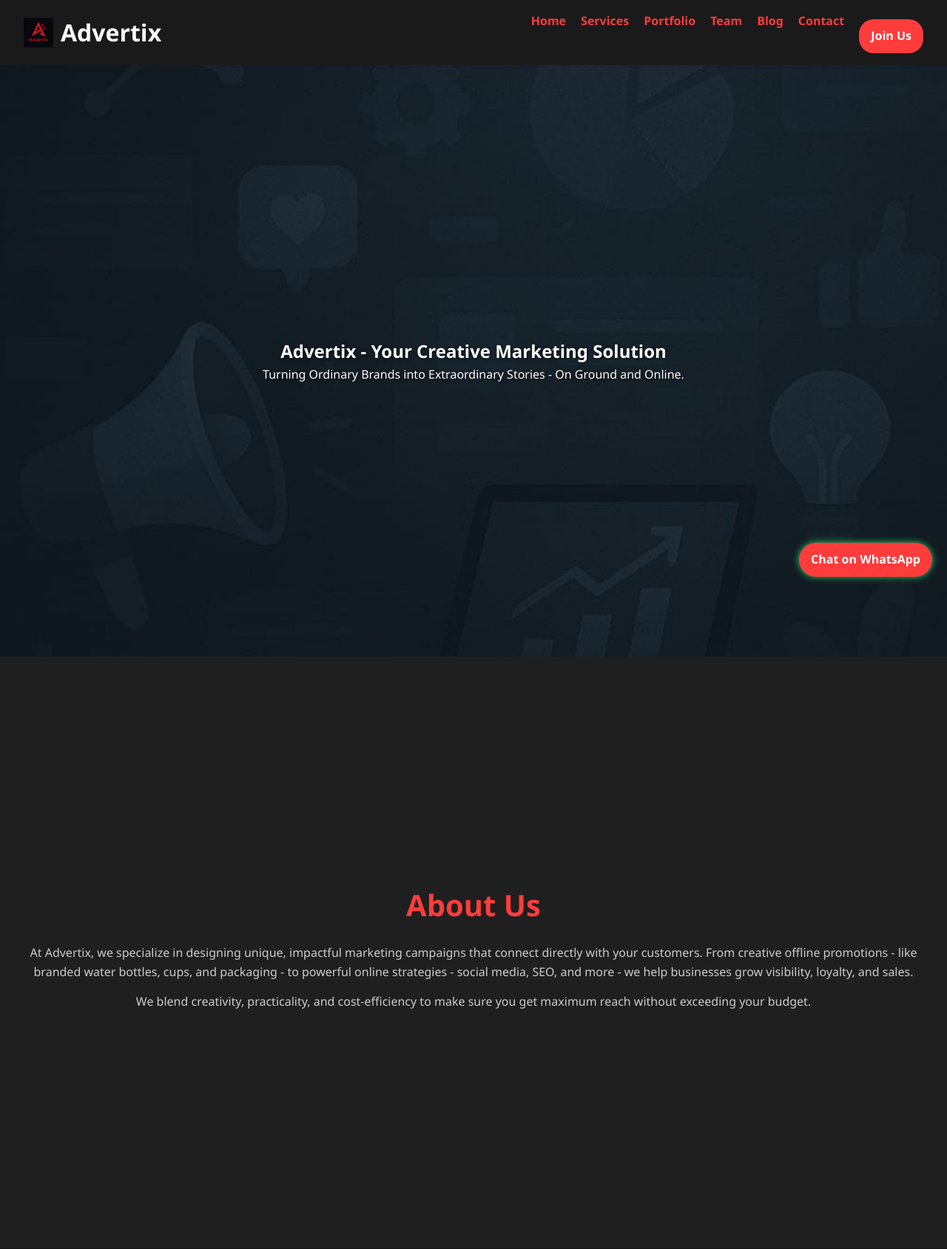
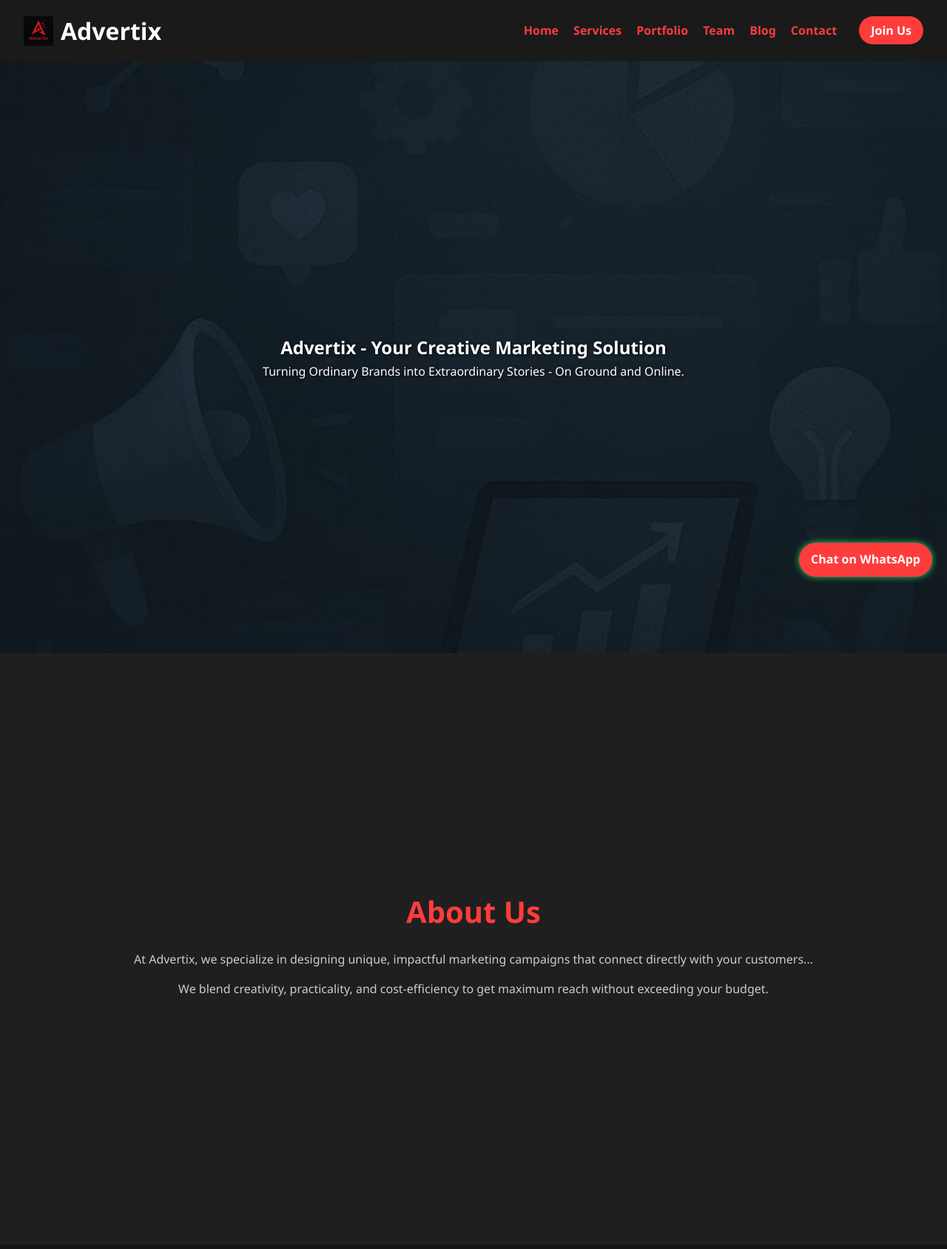
Before and after one commit to Coderbeb/advertix, a Flask app: page / in a window 1280 px wide. Shown: the top 1689 px of the page at 74% size. Run offline with Flask 3, Linux system fonts and the light colour scheme; data that the repository does not hold is empty.

Commit message:
Updated all project files

```diff
--- a/static/styles.css
+++ b/static/styles.css
@@ -282,48 +282,33 @@ nav ul li a:hover {
   text-decoration: none;
   font-weight: bold;
 }
-/* Hide desktop/mobile-specific buttons */
-.desktop-only {
-  display: inline-block;
+.hamburger {
+  display: none;
+  font-size: 28px;
+  cursor: pointer;
+  color: #ff3c3c;
+  margin-left: auto;
 }
 
-.mobile-only {
-  display: none;
+/* Make Join Us inside nav look like a button */
+nav ul li .floating-btn {
+  background-color: #ff3c3c;
+  color: white;
+  padding: 8px 16px;
+  border-radius: 25px;
+  font-weight: bold;
+  text-decoration: none;
+  margin-left: 10px;
+  transition: background 0.3s ease;
 }
 
-/* Header layout */
-header {
-  background-color: #1a1a1a;
-  display: flex;
-  align-items: center;
-  justify-content: space-between;
-  padding: 1rem 2rem;
-  position: sticky;
-  top: 0;
-  z-index: 1000;
+nav ul li .floating-btn:hover {
+  background-color: #e22b2b;
 }
 
-.logo {
-  display: flex;
-  align-items: center;
-}
-
-.logo img {
-  height: 40px;
-  margin-right: 10px;
-}
-
-/* Responsive */
 @media (max-width: 768px) {
-  .desktop-only {
+  nav ul {
     display: none;
-  }
-
-  .mobile-only {
-    display: block;
-  }
-
-  nav ul {
     flex-direction: column;
     background: #1a1a1a;
     position: absolute;
@@ -333,7 +318,6 @@ header {
     border-radius: 10px;
     box-shadow: 0 0 10px #000;
     z-index: 999;
-    display: none;
   }
 
   nav.open ul {
@@ -342,24 +326,12 @@ header {
 
   .hamburger {
     display: block;
-    font-size: 28px;
-    cursor: pointer;
-    color: #ff3c3c;
-  }
-
-  header {
-    flex-wrap: wrap;
   }
 
   nav ul li .floating-btn {
-    display: inline-block;
-    padding: 10px 16px;
-    border-radius: 20px;
-    background-color: #ff3c3c;
-    color: white;
-    text-decoration: none;
-    font-weight: bold;
+    width: 100%;
     text-align: center;
+    margin-left: 0;
     margin-top: 10px;
   }
 }
--- a/templates/index.html
+++ b/templates/index.html
@@ -24,18 +24,6 @@
       margin-left: auto;
     }
 
-    nav ul li .floating-btn {
-      display: inline-block;
-      padding: 10px 16px;
-      border-radius: 20px;
-      background-color: #ff3c3c;
-      color: white;
-      text-decoration: none;
-      font-weight: bold;
-      text-align: center;
-      margin-top: 10px;
-    }
-
     @media (max-width: 768px) {
       nav ul {
         display: none;
@@ -60,11 +48,13 @@
 
       header {
         flex-wrap: wrap;
-        justify-content: space-between;
       }
 
-      .floating-btn {
-        float: none !important;
+      nav ul li .floating-btn {
+        width: 100%;
+        text-align: center;
+        margin-left: 0;
+        margin-top: 10px;
       }
     }
   </style>
@@ -102,8 +92,8 @@
   <!-- About Us Section -->
   <section class="about" id="about">
     <h2>About Us</h2>
-    <p>At Advertix, we specialize in designing unique, impactful marketing campaigns that connect directly with your customers. From creative offline promotions - like branded water bottles, cups, and packaging - to powerful online strategies - social media, SEO, and more - we help businesses grow visibility, loyalty, and sales.</p>
-    <p>We blend creativity, practicality, and cost-efficiency to make sure you get maximum reach without exceeding your budget.</p>
+    <p>At Advertix, we specialize in designing unique, impactful marketing campaigns that connect directly with your customers...</p>
+    <p>We blend creativity, practicality, and cost-efficiency to get maximum reach without exceeding your budget.</p>
   </section>
 
   <!-- Services Section -->
@@ -112,7 +102,7 @@
     <div class="services">
       <div class="service-category">
         <h3>1️⃣ Offline Marketing Solutions</h3>
-        <p>We bring your brand directly into the hands of your customers through customized products like cups, bottles, packaging, and promotional materials. Our team crafts high-impact physical branding that leaves a lasting impression.</p>
+        <p>We bring your brand directly into the hands of your customers through customized products.</p>
         <ul>
           <li>Labeling</li>
           <li>Brand Promotion</li>
@@ -122,7 +112,7 @@
       </div>
       <div class="service-category">
         <h3>2️⃣ Online Marketing Services</h3>
-        <p>From social media campaigns and SEO strategies to content marketing and Google Ads, we help you build a strong online presence and engage effectively with your target audience across digital platforms.</p>
+        <p>We help you build a strong online presence.</p>
         <ul>
           <li>Social Media Campaigns</li>
           <li>SEO</li>
@@ -132,7 +122,7 @@
       </div>
       <div class="service-category">
         <h3>3️⃣ Branding & Visual Identity</h3>
-        <p>Your logo, color scheme, and brand style reflect your business’s essence. We work with you to create a powerful brand identity that makes you stand out in a competitive marketplace.</p>
+        <p>Create a powerful brand identity that stands out.</p>
         <ul>
           <li>Logo Design</li>
           <li>Color Palettes</li>
@@ -142,7 +132,7 @@
       </div>
       <div class="service-category">
         <h3>4️⃣ Creative Strategy</h3>
-        <p>We combine data, creativity, and consumer psychology to design compelling campaigns that capture attention, spark engagement, and drive real results.</p>
+        <p>Design compelling campaigns that drive results.</p>
         <ul>
           <li>Consumer Research</li>
           <li>Ad Strategy</li>
@@ -221,7 +211,7 @@
   <!-- WhatsApp Floating Button -->
   <a href="https://wa.me/919999999999" class="floating-btn whatsapp-float">Chat on WhatsApp</a>
 
-  <!-- Toggle Script -->
+  <!-- JavaScript for hamburger toggle -->
   <script>
     function toggleMenu() {
       document.getElementById('nav-links').classList.toggle('open');
```
